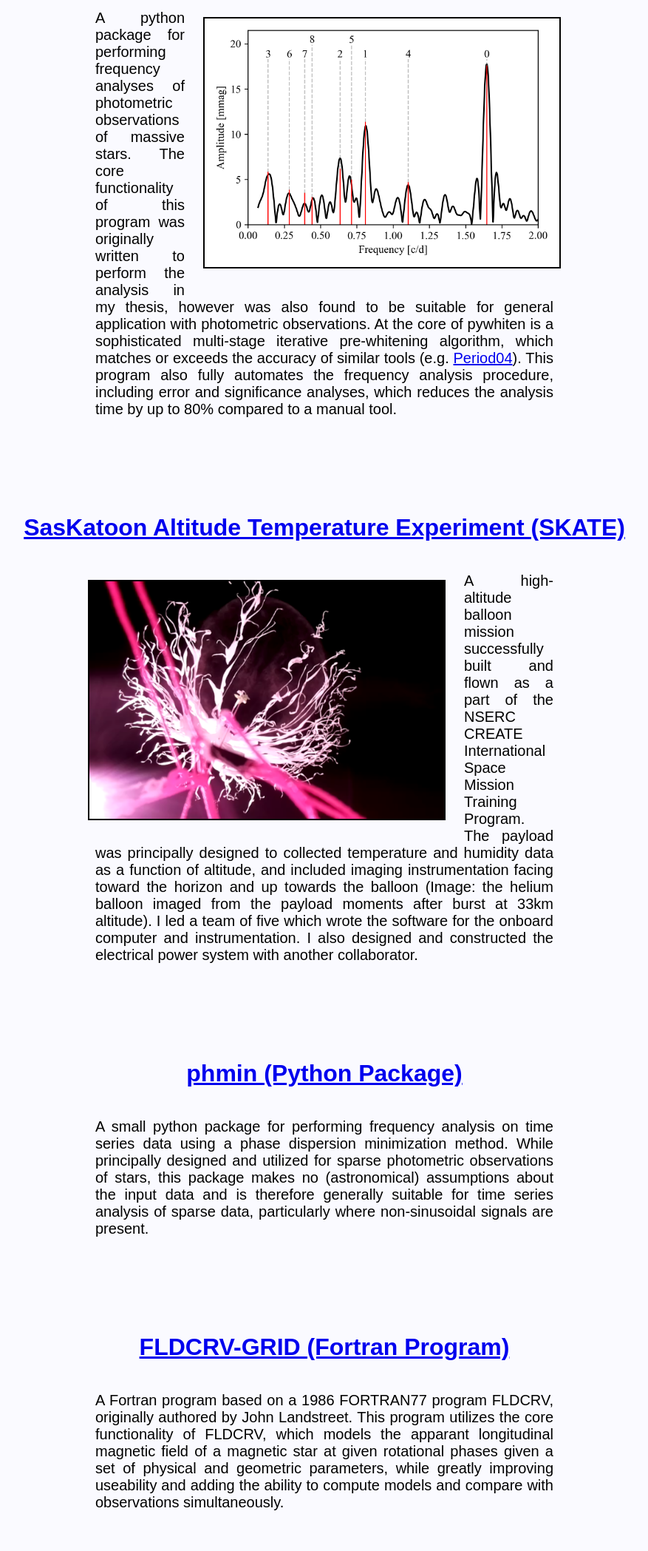
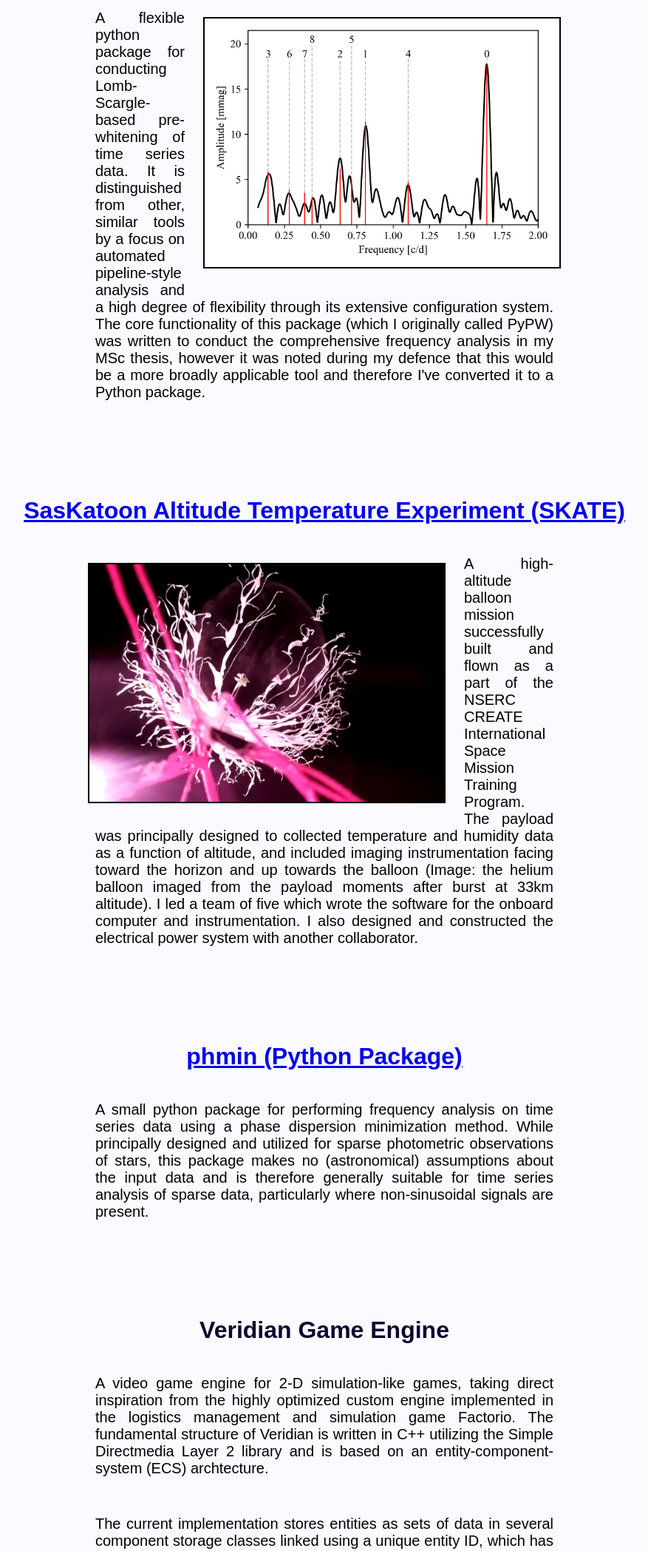
Before and after one commit to erikstacey/erikstacey.com, an Eleventy site: page src/pages/projects.html in a window 1280 px wide. Shown: the part 703-2800 px from the top of the page at 74% size, without its empty margins (201-1078 px from the left). Built offline with nearby package versions, Linux system fonts and the light colour scheme; Eleventy itself is replaced by a stand-in of ours; files that its build step writes are made by us from their sources.

Commit message:
Update projects.html

```diff
--- a/src/pages/projects.html
+++ b/src/pages/projects.html
@@ -12,8 +12,8 @@ Also see minor projects, packages, and libraries on my <a href="https://github.c
 </h3>
 <div class="img_wrapper"><img class="floating_img_r" src="../img/labeled_pg1.png" alt="pypw_periodogram" style="border: solid 2px rgb(0,0,0)"></div>
 <p style="margin-bottom:120px;">
-    A python package for performing frequency analyses of photometric observations of massive stars. The core functionality of this program was originally written to perform the analysis in my thesis, however was also found to be suitable for general application with photometric observations. At the core of pywhiten is a sophisticated multi-stage iterative pre-whitening algorithm, which matches or exceeds the accuracy of similar tools (e.g. <a href="http://period04.net/">Period04</a>). This program also fully
-    automates the frequency analysis procedure, including error and significance analyses, which reduces the analysis time by up to 80% compared to a manual tool.
+    A flexible python package for conducting Lomb-Scargle-based pre-whitening of time series data. It is distinguished from other, similar tools by a focus on automated pipeline-style analysis and a high degree of flexibility through its extensive configuration system.
+    The core functionality of this package (which I originally called PyPW) was written to conduct the comprehensive frequency analysis in my MSc thesis, however it was noted during my defence that this would be a more broadly applicable tool and therefore I've converted it to a Python package.
 </p>
 
 <h3><a href="https://saskatoon.ctvnews.ca/flying-high-u-of-s-students-successfully-launch-high-altitude-balloon-into-near-space-1.5963112">SasKatoon Altitude Temperature Experiment (SKATE)</a></h3>
@@ -32,11 +32,6 @@ Also see minor projects, packages, and libraries on my <a href="https://github.c
     the input data and is therefore generally suitable for time series analysis of sparse data, particularly where non-sinusoidal signals are present.
 </p>
 
-<h3><a href="https://github.com/erikstacey/FLDCRV-GRID">FLDCRV-GRID (Fortran Program)</a></h3>
-<p style="margin-bottom:120px;">
-    A Fortran program based on a 1986 FORTRAN77 program FLDCRV, originally authored by John Landstreet. This program utilizes the core functionality of FLDCRV, which models the apparant longitudinal magnetic field of a magnetic star at given rotational phases
-    given a set of physical and geometric parameters, while greatly improving useability and adding the ability to compute models and compare with observations simultaneously.
-</p>
 
 <h3>Veridian Game Engine</h3>
 <p style="margin-bottom:2rem;">
@@ -47,7 +42,7 @@ Also see minor projects, packages, and libraries on my <a href="https://github.c
     The current implementation stores entities as sets of data in several component storage classes linked using a unique entity ID, which has the critical advantage of permitting similar data belonging to an arbitrarily large
     number of game entities to be stored contiguously in memory. Under a traditional object-oriented approach, the CPU will load ALL data about each object into the cache where it can directly operate on it, including data that
     isn't going to be utilized by the current process. By storing data contiguously in memory by type (e.g. position, velocity) instead of by owner (e.g. blocks belonging to game objects consisting of a position, a velocity, a sprite, an inventory, etc.), the CPU can avoid loading a significant amount
-    of irrelevant data in a single read from main memory, reducing the rate at which it has to pause its operations and perform costly transfers from the main memory to the cache (cache misses). This can lead to dramatic improvements in performance for the most computationally-heavy
+    of irrelevant data in a single read from main memory, reducing the rate at which it has to wait costly transfers from the main memory to the cache (cache misses). This can lead to dramatic improvements in performance for the most computationally-heavy
     behavioural systems in simulation-type games which often operate on a small subset of data from each of a large sample of entities.
 </p>
 <p style="margin-bottom:120px;">
```
